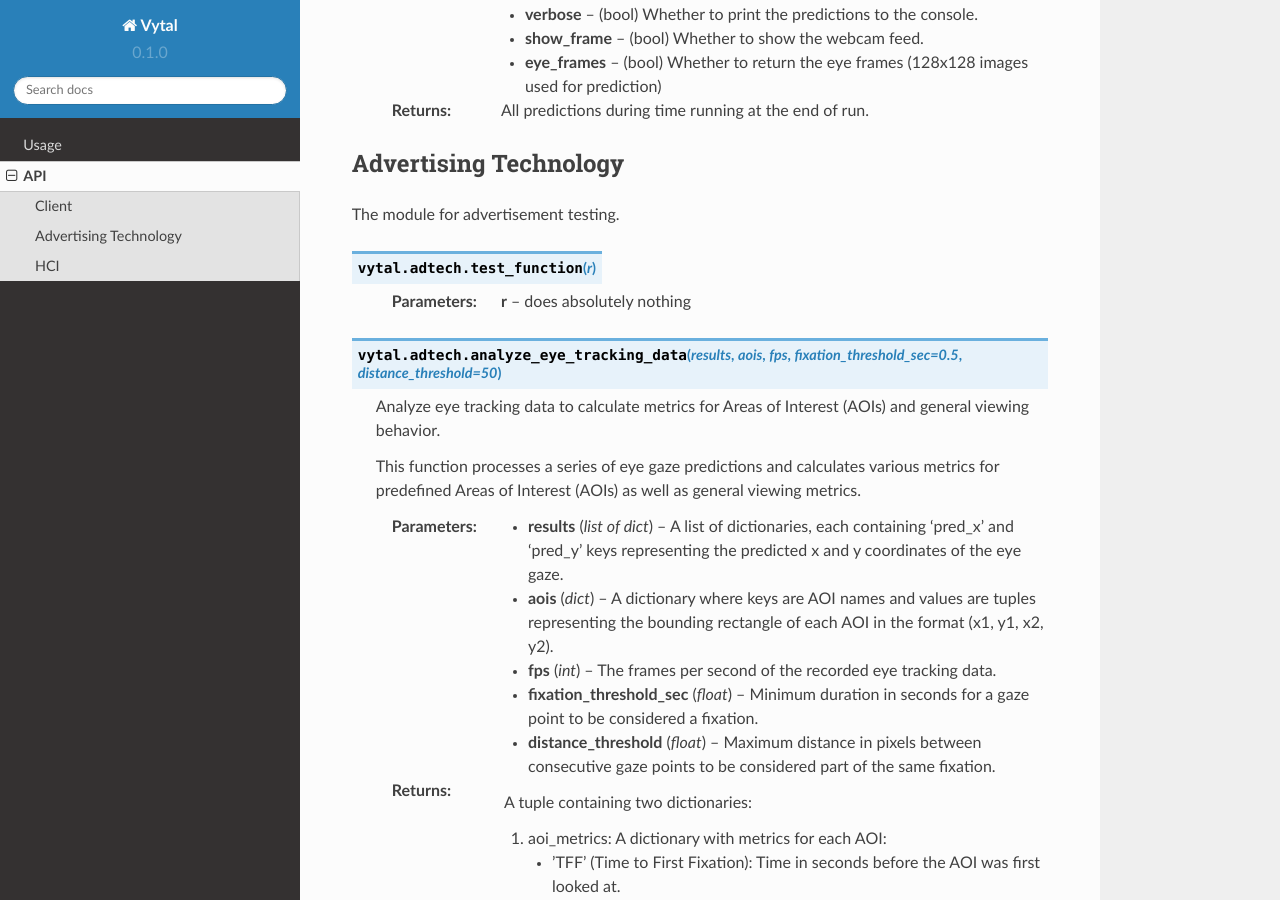
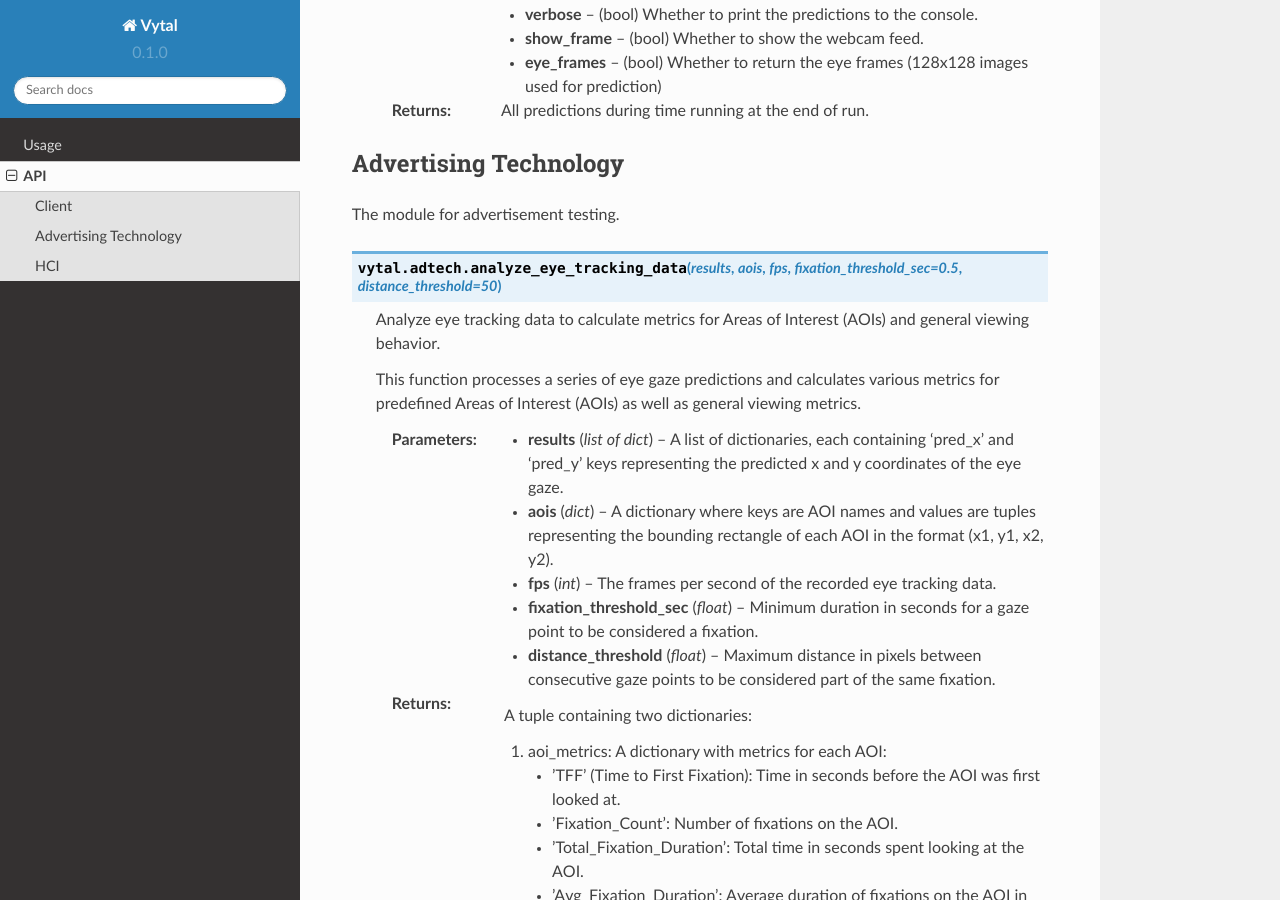
Before and after one commit to anantk2006/vytal, a Sphinx documentation site: the page built from docs/source/api.rst, in a window 1280 px wide and 900 px high, scrolled down 1759 px. Built offline with Sphinx 7.4.7 and the Read the Docs theme 2.0.0, drawn with Linux system fonts in a browser that asks for light colours.

Commit message:
lets see

```diff
--- a/docs/source/api.rst
+++ b/docs/source/api.rst
@@ -15,7 +15,6 @@
 .. py:module:: vytal.client
 
 .. py:function:: Client(api_key: str, ipd: float = None)
-   :module: vytal.client
    :noindex:
 
    :param api_key: (str) The API key for the Vytal API.
@@ -90,11 +89,7 @@
 
     The module for advertisement testing.
 
-.. py:function:: test_function(r)
-    :module: vytal.adtech
-    :noindex:
 
-    :param r: does absolutely nothing
 
 
 .. py:function:: analyze_eye_tracking_data(results, aois, fps, fixation_threshold_sec=0.5, distance_threshold=50)
```
Also changed, not shown: other parts of docs/source/api.rst (+2 -4 lines).
